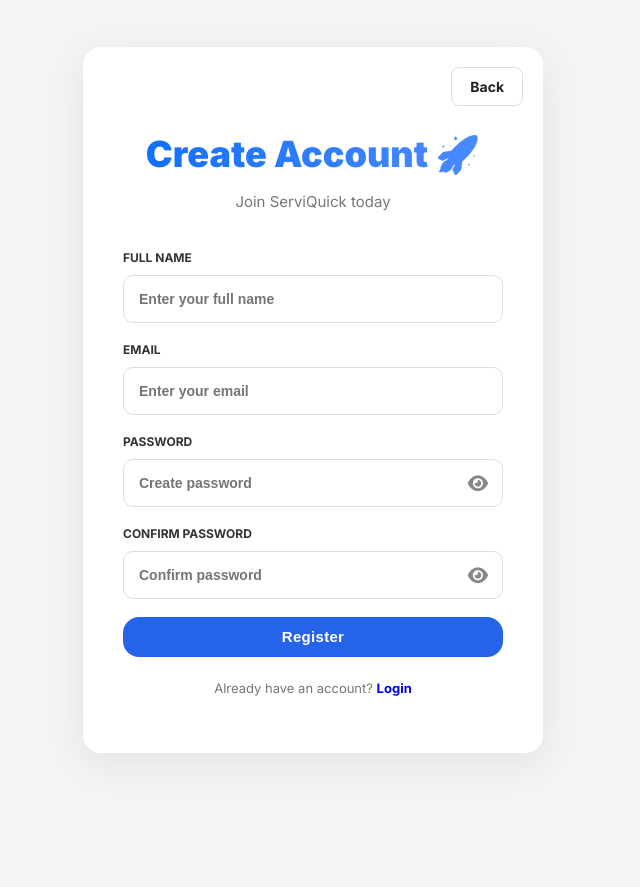
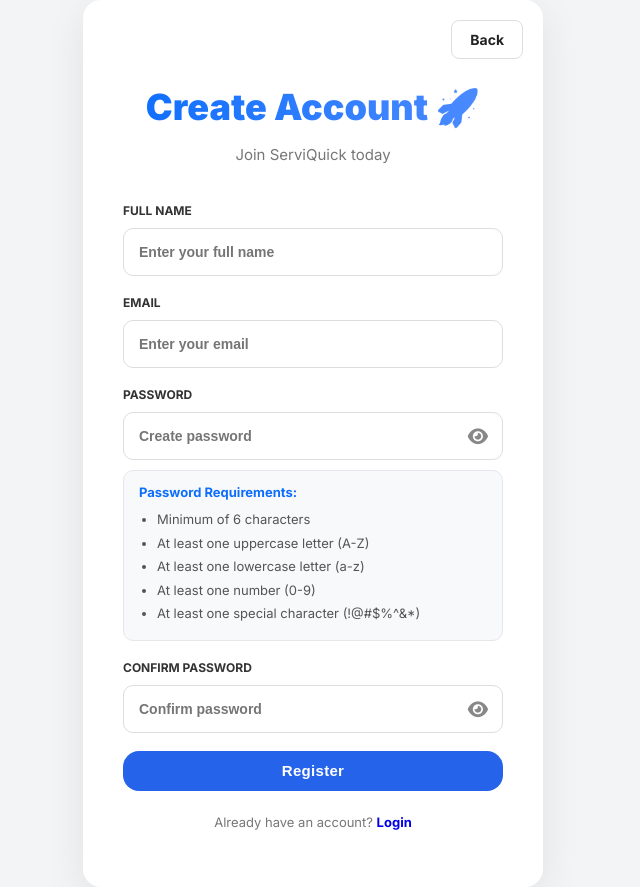
Before and after one commit to otpsender00001-ux/homeservice-app, a PHP site: page /homeservicesbookingsystem/pages/register.html in a window 1280 px wide. Shown: the whole page, without its empty margins (327-967 px from the left). Before the commit the page ends 755 px from the top, so only its background shows below. Run offline with PHP 8.4, Linux system fonts and the light colour scheme; some libraries are stand-ins or nearby versions.

Commit message:
password strength update

```diff
--- a/assets/css/register.css
+++ b/assets/css/register.css
@@ -237,3 +237,35 @@
     75%{transform:translateX(-5px);}
     100%{transform:translateX(0);}
 }
+
+/* =========================
+   PASSWORD HINT
+========================= */
+
+.password-hint{
+    margin-top:10px;
+    margin-bottom:18px;
+    padding:12px 15px;
+    background:#f8f9fa;
+    border:1px solid #e5e7eb;
+    border-radius:10px;
+    font-size:13px;
+    color:#555;
+}
+
+.password-hint strong{
+    display:block;
+    margin-bottom:8px;
+    color:#0d6efd;
+    font-weight:700;
+}
+
+.password-hint ul{
+    margin:0;
+    padding-left:18px;
+}
+
+.password-hint li{
+    margin-bottom:4px;
+    line-height:1.5;
+}
--- a/assets/js/register.js
+++ b/assets/js/register.js
@@ -76,14 +76,16 @@ document.addEventListener("DOMContentLoaded", () => {
 
             let valid = true;
 
-
             const inputs = form.querySelectorAll("input");
 
+            // Remove previous error styles
             inputs.forEach(input => {
                 input.classList.remove("input-error");
             });
 
-            // Empty fields
+            // =========================
+            // EMPTY FIELD VALIDATION
+            // =========================
 
             inputs.forEach(input => {
 
@@ -96,39 +98,73 @@ document.addEventListener("DOMContentLoaded", () => {
 
             });
 
-            // Password match
+            // Stop immediately if fields are empty
+            if (!valid) {
 
-            if (password && confirmPassword) {
+                e.preventDefault();
 
-                if (password.value !== confirmPassword.value) {
+                showToast("❌ Please fill in all required fields.", "error");
 
-                    valid = false;
+                return;
+
+            }
+
+            // =========================
+            // PASSWORD STRENGTH
+            // =========================
+
+            const passwordRegex =
+                /^(?=.*[a-z])(?=.*[A-Z])(?=.*\d)(?=.*[@$!%*?&#!^()_\-+=])[A-Za-z\d@$!%*?&#!^()_\-+=]{6,}$/;
+
+            if (!passwordRegex.test(password.value)) {
+
+                e.preventDefault();
 
                 password.classList.add("input-error");
                 confirmPassword.classList.add("input-error");
 
-// Clear both password fields
                 password.value = "";
                 confirmPassword.value = "";
 
-// Put the cursor back in the Password field
                 password.focus();
 
-// Show toast notification
-showToast("❌ Passwords do not match. Please try again.", "error");
+                showToast(
+                    "❌ Password must be at least 6 characters and include uppercase, lowercase, a number, and a special character.",
+                    "error"
+                );
 
-                }
-
-            }
-
-            if (!valid) {
-
-                e.preventDefault();
                 return;
 
             }
 
-            // Show loading overlay if available
+            // =========================
+            // PASSWORD MATCH
+            // =========================
+
+            if (password.value !== confirmPassword.value) {
+
+                e.preventDefault();
+
+                password.classList.add("input-error");
+                confirmPassword.classList.add("input-error");
+
+                password.value = "";
+                confirmPassword.value = "";
+
+                password.focus();
+
+                showToast(
+                    "❌ Passwords do not match. Please try again.",
+                    "error"
+                );
+
+                return;
+
+            }
+
+            // =========================
+            // SHOW LOADING
+            // =========================
 
             if (loadingOverlay) {
 
@@ -143,7 +179,7 @@ showToast("❌ Passwords do not match. Please try again.", "error");
 });
 
 // =========================
-// SHOW ERROR
+// TOAST NOTIFICATION
 // =========================
 
 function showToast(message, type) {
--- a/pages/register.html
+++ b/pages/register.html
@@ -84,6 +84,17 @@
 
     </div>
 
+    <div class="password-hint">
+        <strong>Password Requirements:</strong>
+        <ul>
+            <li>Minimum of 6 characters</li>
+            <li>At least one uppercase letter (A-Z)</li>
+            <li>At least one lowercase letter (a-z)</li>
+            <li>At least one number (0-9)</li>
+            <li>At least one special character (!@#$%^&*)</li>
+        </ul>
+    </div>
+
 </div>
 
 <div class="form-group">
```
Lines whose indentation alone changed are shown as unchanged.
